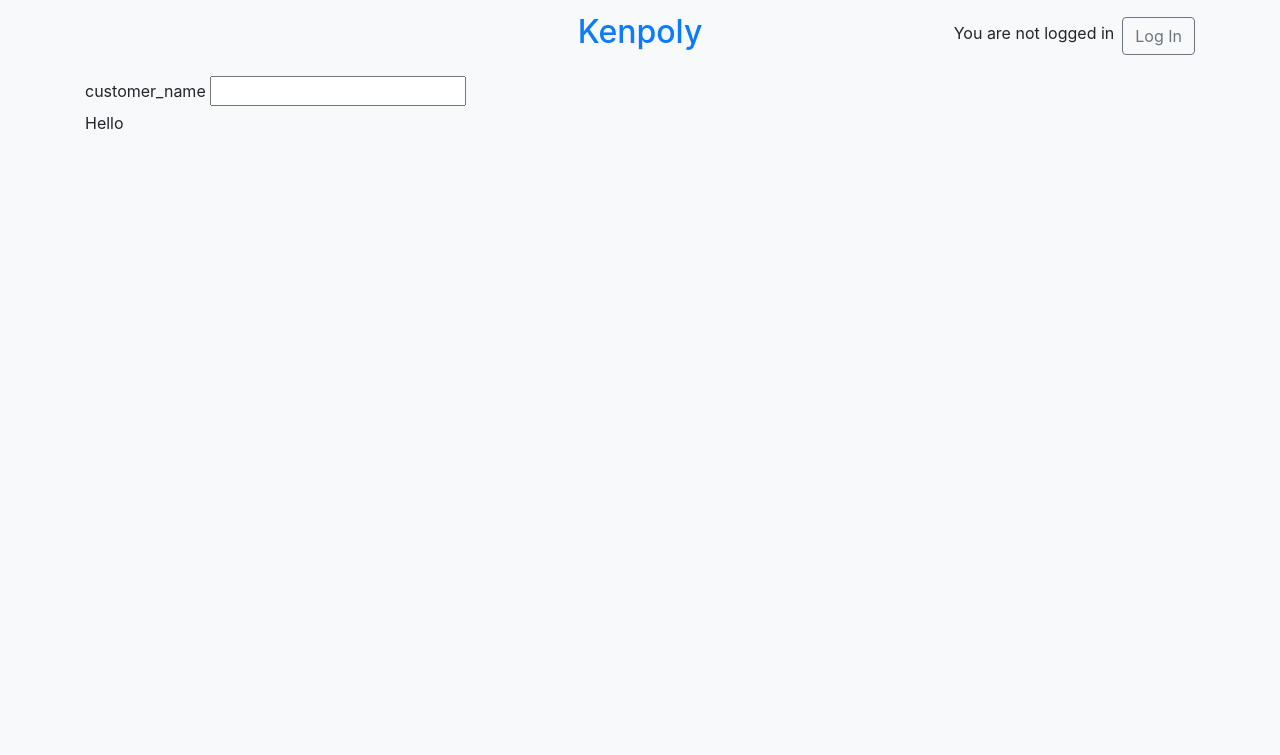
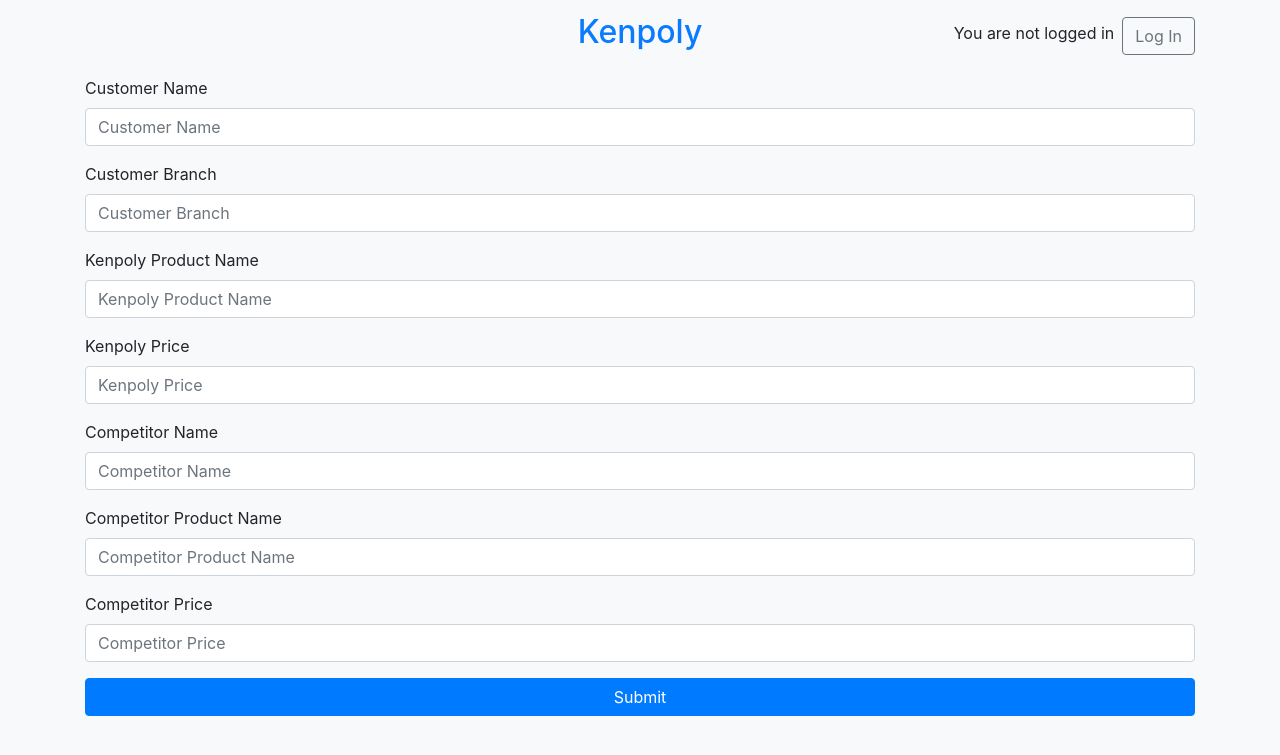
Before and after one commit to spgdaman/kenprod, a Django app: page /price_app/ in a window 1280 px wide. Shown: the top 755 px of the page. Run offline with Django 4.2, Linux system fonts and the light colour scheme; some libraries are stand-ins or nearby versions.

Commit message:
form updated in price app

```diff
--- a/templates/marketprice/price_capture.html
+++ b/templates/marketprice/price_capture.html
@@ -4,10 +4,48 @@
 
 <div class="container">
     <form method="POST">
-        <label for="customer_name">customer_name</label>
-        <input type="text"></input>
+        {% if messages %}
+            {% for msg in messages %}
+                <p>{{msg}}</p>
+            {% endfor %}
+        {% endif %}
+        {% csrf_token %}
+        <div class="form-group">
+            <label for="customer_name">Customer Name</label>
+            <input name="customer_name" type="text" class="form-control" placeholder="Customer Name">
+        </div>
 
-        <p>Hello</p>
+        <div class="form-group">
+            <label for="customer_branch">Customer Branch</label>
+            <input name="customer_branch" type="text" class="form-control" placeholder="Customer Branch">
+        </div>
+
+        <div class="form-group">
+            <label for="kenpoly_product_name">Kenpoly Product Name</label>
+            <input name="kenpoly_product_name" type="text" class="form-control" placeholder="Kenpoly Product Name">
+        </div>
+
+        <div class="form-group">
+            <label for="kenpoly_price">Kenpoly Price</label>
+            <input name="kenpoly_price" type="text" class="form-control" placeholder="Kenpoly Price">
+        </div>
+
+        <div class="form-group">
+            <label for="customer_name">Competitor Name</label>
+            <input name="competitor_name" type="text" class="form-control" placeholder="Competitor Name">
+        </div>
+
+        <div class="form-group">
+            <label for="competitor_product_name">Competitor Product Name</label>
+            <input name="competitor_product_name" type="text" class="form-control" placeholder="Competitor Product Name">
+        </div>
+
+        <div class="form-group">
+            <label for="competitor_price">Competitor Price</label>
+            <input name="competitor_price" type="text" class="form-control" placeholder="Competitor Price">
+        </div>
+
+        <button type="submit" class="w-100 btn btn-primary">Submit</button>
     </form>
 </div>
 
```
